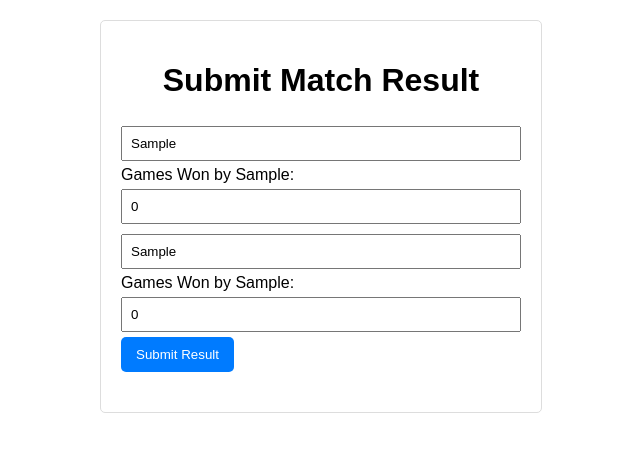
After one commit to diligence-dev/simple-draft, a Flask app: template templates/player.html in a window 1280 px wide. The commit adds this page. Shown: the top 452 px of the page, without its empty margins (319-959 px from the left). Run offline with Flask 3, Linux system fonts and the light colour scheme; the template is opened without the code that fills it: most values are stand-ins (such as "Sample title", 1, 10 or a date in 2020).

Commit message:
individual player submit

```diff
--- a/main.py
+++ b/main.py
@@ -138,8 +138,8 @@ def start_draft():
     shuffle_seating()
     return redirect(url_for("index"))
 
-@app.route("/submit_result", methods=["POST"])
-def submit_result():
+@app.route("/submit_results", methods=["POST"])
+def submit_results():
     for i, (p1, p2) in enumerate(get_pairing()):
         p1_games_won = int(request.form.get(f"p1_games_won_{i+1}"))
         p2_games_won = int(request.form.get(f"p2_games_won_{i+1}"))
@@ -150,6 +150,33 @@ def submit_result():
     new_round()
     return redirect(url_for("index"))
 
+
+# player interface
+
+@app.route("/player/<name>")
+def player(name):
+    if name not in get_players():
+        return redirect(url_for("index"))
+
+    match = next(((p1, p2) for p1, p2 in get_pairing() if name in (p1, p2)), None)
+    if not match:
+        return redirect(url_for("index"))
+
+    return render_template("player.html", p1=match[0], p2=match[1])
+
+@app.route("/submit_result", methods=["POST"])
+def submit_result():
+    p1 = request.form.get(f"p1")
+    p2 = request.form.get(f"p2")
+    p1_games_won = request.form.get(f"p1_games_won")
+    p2_games_won = request.form.get(f"p2_games_won")
+    if p1_games_won in ["0", "1", "2"] and p2_games_won in ["0", "1", "2"]:
+        x[-1][(p1, p2)] = (int(p1_games_won), int(p2_games_won))
+
+    return redirect(url_for("index"))
+
+
+
 if __name__ == "__main__":
     # Generate initial seating and pairings
     shuffle_seating()
@@ -157,5 +184,5 @@ if __name__ == "__main__":
     # Find local IP address
     hostname = socket.gethostname()
     local_ip = socket.gethostbyname(hostname)
-    print(f"Hosting on http://{local_ip}:5000")
+    print(f"Hosting on http://{local_ip}:5000/player/a")
     app.run(host=local_ip, port=5000)
--- a/templates/index.html
+++ b/templates/index.html
@@ -66,7 +66,7 @@
         <h3>Round: {{ round_number }}</h3>
 
         <h2>Pairings and Submit Results</h2>
-        <form method="POST" action="/submit_result" class="form-group">
+        <form method="POST" action="/submit_results" class="form-group">
             <ul>
                 {% for p1, p2 in pairings %}
                     {% if p2 == 'bye' %}
@@ -89,6 +89,7 @@
                     <th>OMW</th>
                     <th>Games Won</th>
                     <th>Games Played</th>
+                    <th>Matches Played</th>
                 </tr>
             </thead>
             <tbody>
@@ -100,6 +101,7 @@
                         <td>{{ "%.2f"|format(player.omw) }}</td>
                         <td>{{ player.games_won }}</td>
                         <td>{{ player.games_played }}</td>
+                        <td>{{ player.matches_played }}</td>
                     </tr>
                 {% endfor %}
             </tbody>
--- /dev/null
+++ b/templates/player.html
@@ -0,0 +1,59 @@
+<!DOCTYPE html>
+<html lang="en">
+<head>
+    <meta charset="UTF-8">
+    <meta name="viewport" content="width=device-width, initial-scale=1.0">
+    <title>Submit Match Result</title>
+    <style>
+        body {
+            font-family: Arial, sans-serif;
+            margin: 20px;
+            padding: 0;
+        }
+        .container {
+            max-width: 400px;
+            margin: auto;
+            padding: 20px;
+            border: 1px solid #ddd;
+            border-radius: 5px;
+        }
+        h1 {
+            text-align: center;
+        }
+        .form-group {
+            margin-bottom: 20px;
+        }
+        button {
+            padding: 10px 15px;
+            background-color: #007BFF;
+            color: white;
+            border: none;
+            cursor: pointer;
+            border-radius: 5px;
+        }
+        button:hover {
+            background-color: #0056b3;
+        }
+        input {
+            padding: 8px;
+            margin: 5px 0;
+            width: 100%;
+            box-sizing: border-box;
+        }
+    </style>
+</head>
+<body>
+    <div class="container">
+        <h1>Submit Match Result</h1>
+        <form method="POST" action="/submit_result" class="form-group">
+            <input type="text" name="p1" id="p1" value="{{ p1 }}" readonly>
+            <label for="p1_games_won">Games Won by {{ p1 }}:</label>
+            <input type="number" name="p1_games_won" id="p1_games_won" value="0" min="0" max="2" required>
+            <input type="text" name="p2" id="p2" value="{{ p2 }}" readonly>
+            <label for="p2_games_won">Games Won by {{ p2 }}:</label>
+            <input type="number" name="p2_games_won" id="p2_games_won" value="0" min="0" max="2" required>
+            <button type="submit">Submit Result</button>
+        </form>
+    </div>
+</body>
+</html>
```
